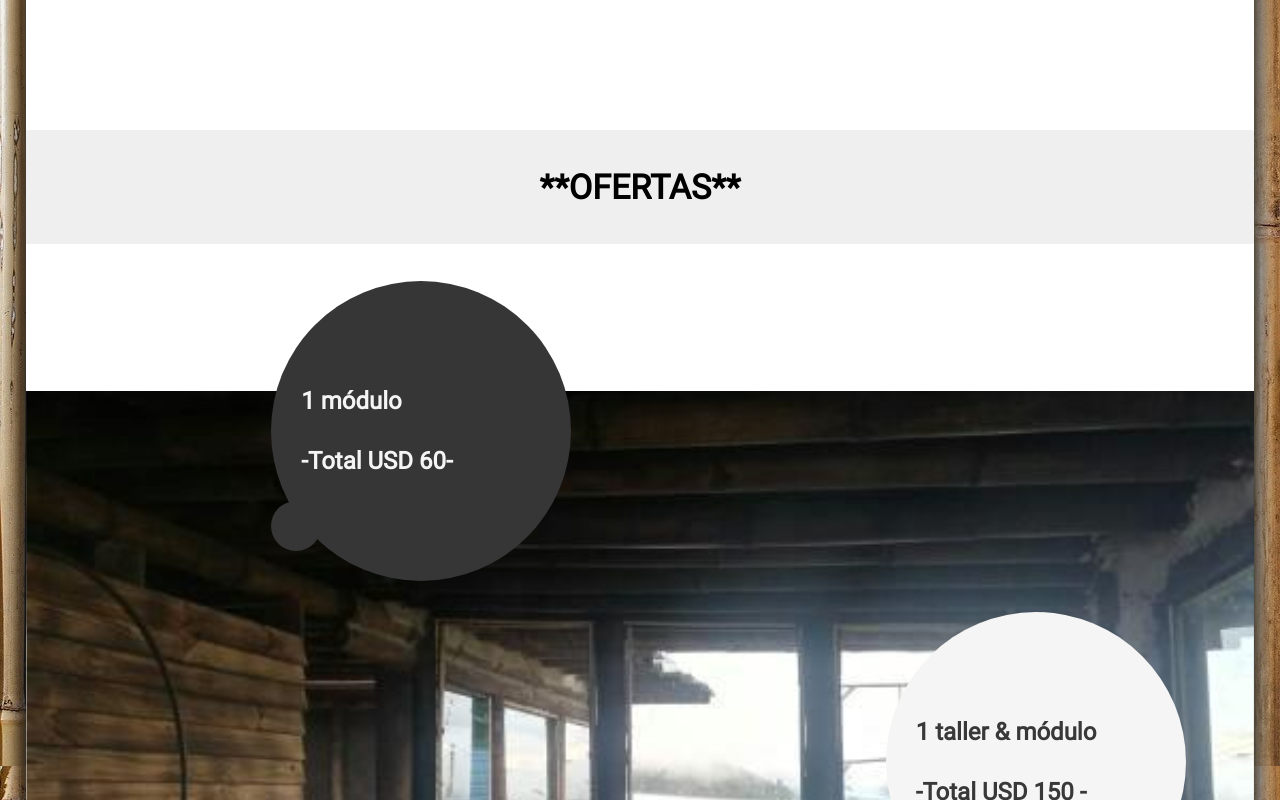
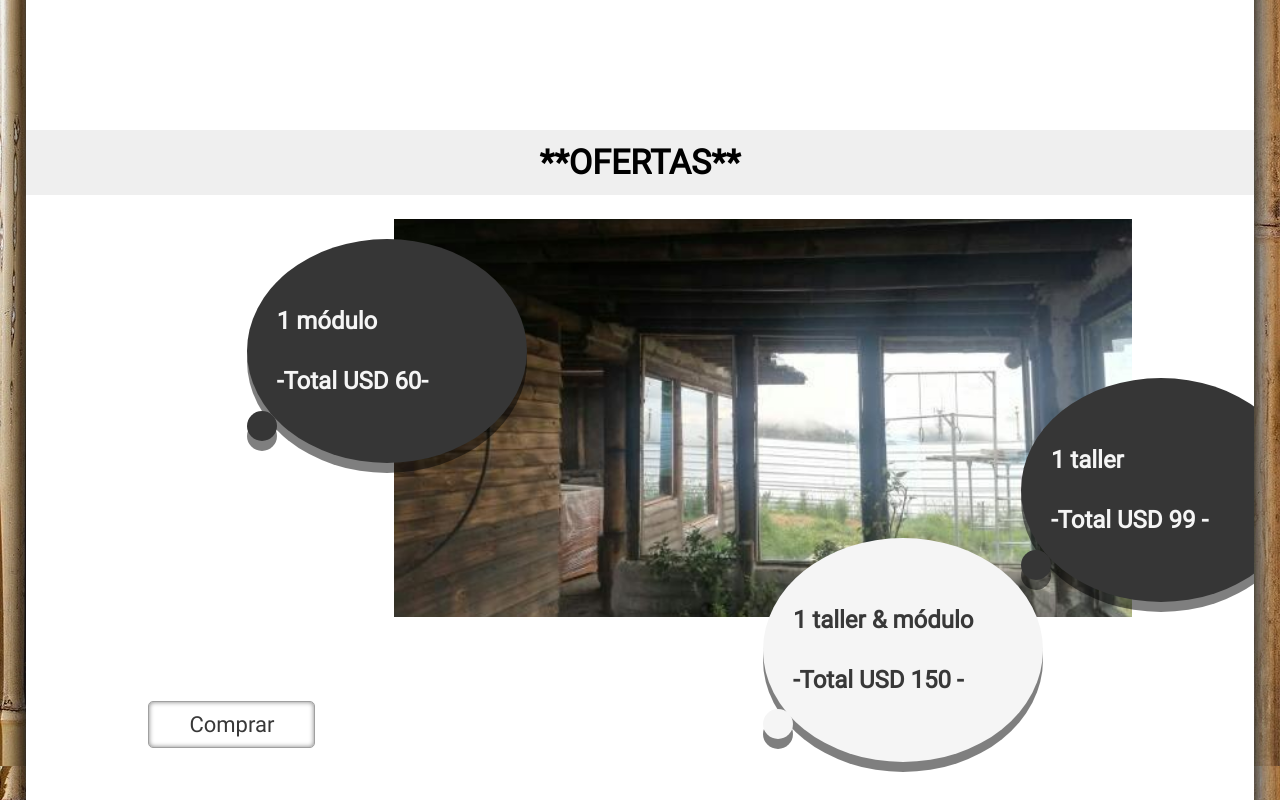
Before and after one commit to videnacry/huasinda, a React (Create React App) app: page /modules in a window 1280 px wide. Shown: the part 940-1740 px from the top of the page. Built offline with nearby package versions, Linux system fonts and the light colour scheme.

Commit message:
webinar/[spheres, price].css - change sizes and position of spheres with aspect-ratio

```diff
--- a/src/webinar/price.css
+++ b/src/webinar/price.css
@@ -25,33 +25,19 @@
 .price-c>.spheres>.max, .price-c>.spheres>.mid, .price-c>.spheres>.min{
     position: absolute;
 }
-.price-c>.spheres>.max{
-    top: -15%;
-    left: 20%;
-}
-.price-c>.spheres>.mid{
-    top: 30%;
-    right: 30%;
-}
-.price-c>.spheres>.min{
-    bottom: 20%;
-    left: 0%;
-}
 .price-c>.spheres>.mid .sphere-sm, .price-c>.spheres>.mid .sphere-md{
     background-color: whitesmoke;
     color: #383838;
 }
 .price-c>.btn{
+    padding: 10px 40px;
+    border: solid 0.5px rgb(160, 160, 160);
+    border-radius: 5px;
     position: absolute;
-    right: 100px;
-    bottom: 13%;
     text-decoration: none;
-    padding: 10px 40px;
     background-color: white;
-    border: solid 0.5px rgb(160, 160, 160);
+    color: #383838;
     box-shadow: inset 0 0 5px gray;
-    border-radius: 5px;
-    color: #383838;
 }
 .price-c>.btn:hover{
     background-color: #363636;
@@ -62,6 +48,52 @@
     height: 200px;
     margin-bottom: 150px;
 }
-@media screen and (min-aspect-ratio: 10/6) {
-
+@media screen and (max-aspect-ratio: 10/7) {
+    .price-c>.spheres>.max{
+        top: -15%;
+        left: 20%;
+    }
+    .price-c>.spheres>.mid{
+        top: 30%;
+        right: 30%;
+    }
+    .price-c>.spheres>.min{
+        bottom: 20%;
+        left: 0%;
+    }
+    .price-c>.btn{
+        position: absolute;
+        right: 100px;
+        bottom: 13%;
+    }
 }
+@media screen and (min-aspect-ratio: 10/7) {
+    .price-c>.spheres{
+        width: 60%;
+        margin-left: 30%;
+    }
+    .price-c>.spheres>.img{
+        padding-top: 54%;
+    }
+    .price-c>.spheres>.max{
+        top: 5%;
+        left: -20%;
+    }
+    .price-c>.spheres>.mid{
+        bottom: 20%;
+        left: 50%;
+    }
+    .price-c>.spheres>.min{
+        top: 40%;
+        left: 85%;
+    }
+    .price-c>.title>h1 {
+        margin-bottom: 2%;
+        padding: 1%;
+    }
+    .price-c>.btn{
+        position: absolute;
+        left: 10%;
+        bottom: 10%;
+    }
+}
--- a/src/webinar/spheres.css
+++ b/src/webinar/spheres.css
@@ -8,6 +8,7 @@
     display: flex;
     flex-direction: column;
     justify-content: center;
+    box-shadow: 0px 10px #00000080
 }
 .spheres-s >.sphere-md{
     width: 300px;
@@ -19,3 +20,17 @@
     position: absolute;
     bottom: 10%;
 }
+@media screen and (min-aspect-ratio: 10/7) {
+    .spheres-s >.sphere-md{
+        max-width: 300px;
+        max-height: 260px;
+        width: 35vmin;
+        height: 28vmin;
+    }
+    .spheres-s >.sphere-sm{
+        width: 30px;
+        height: 30px;
+        position: absolute;
+        bottom: 10%;
+    }
+}
```
